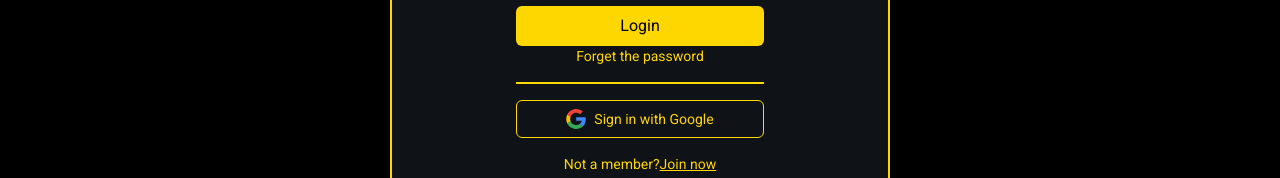
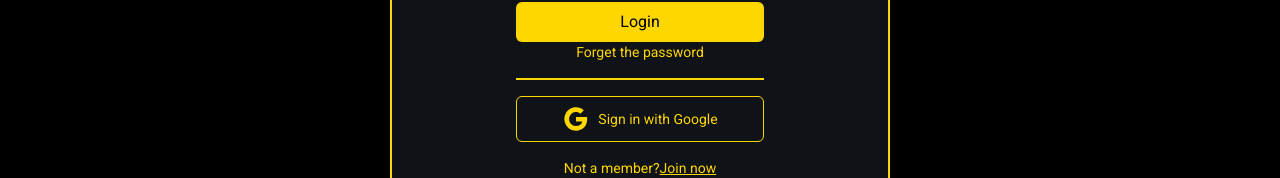
Before and after one commit to sam9525/pokemon-tcg-pocket-data, a Next.js app: page /login in a window 1280 px wide. Shown: the part 522-700 px from the top of the page. Built offline with nearby package versions, Linux system fonts and the light colour scheme; no server answers.

Commit message:
Use another google svg

```diff
--- a/src/components/auth/LoginForm.tsx
+++ b/src/components/auth/LoginForm.tsx
@@ -1,6 +1,6 @@
 "use client";
 
-import Image from "next/image";
+import GoogleIcon from "@/components/icons/google";
 import Link from "next/link";
 import { signIn } from "next-auth/react";
 import { useState } from "react";
@@ -112,7 +112,9 @@ export default function LoginForm() {
       </Link>
       <hr className="text-primary w-62 border-primary border-1 my-4"></hr>
       <button type="button" onClick={handleGoogleSignIn}>
-        <Image src="/google-icon.svg" alt="Google" width={20} height={20} />
+        <div className="w-7 h-7">
+          <GoogleIcon />
+        </div>
         {currentLanguageLookup.LOGIN.loginWithGoogle}
       </button>
       <label htmlFor="" className="text-sm my-4">
--- a/src/components/auth/RegisterForm.tsx
+++ b/src/components/auth/RegisterForm.tsx
@@ -1,11 +1,11 @@
 "use client";
 
 import { signIn } from "next-auth/react";
-import Image from "next/image";
 import Link from "next/link";
 import { useState } from "react";
 import toast from "react-hot-toast";
 import { useLanguage } from "@/components/provider/LanguageProvider";
+import GoogleIcon from "../icons/google";
 
 export default function RegisterForm() {
   const [name, setName] = useState("");
@@ -124,7 +124,9 @@ export default function RegisterForm() {
         onClick={() => signIn("google", { callbackUrl: "/" })}
         disabled={creatingUser}
       >
-        <Image src="/google-icon.svg" alt="Google" width={20} height={20} />
+        <div className="w-7 h-7">
+          <GoogleIcon />
+        </div>
         {currentLanguageLookup.LOGIN.loginWithGoogle}
       </button>
       <label htmlFor="" className="text-sm my-4">
--- /dev/null
+++ b/src/components/icons/google.tsx
@@ -0,0 +1,11 @@
+export default function GoogleIcon() {
+  return (
+    <svg
+      xmlns="http://www.w3.org/2000/svg"
+      viewBox="0 0 24 24"
+      fill="currentColor"
+    >
+      <path d="M3.06364 7.50914C4.70909 4.24092 8.09084 2 12 2C14.6954 2 16.959 2.99095 18.6909 4.60455L15.8227 7.47274C14.7864 6.48185 13.4681 5.97727 12 5.97727C9.39542 5.97727 7.19084 7.73637 6.40455 10.1C6.2045 10.7 6.09086 11.3409 6.09086 12C6.09086 12.6591 6.2045 13.3 6.40455 13.9C7.19084 16.2636 9.39542 18.0227 12 18.0227C13.3454 18.0227 14.4909 17.6682 15.3864 17.0682C16.4454 16.3591 17.15 15.3 17.3818 14.05H12V10.1818H21.4181C21.5364 10.8363 21.6 11.5182 21.6 12.2273C21.6 15.2727 20.5091 17.8363 18.6181 19.5773C16.9636 21.1046 14.7 22 12 22C8.09084 22 4.70909 19.7591 3.06364 16.4909C2.38638 15.1409 2 13.6136 2 12C2 10.3864 2.38638 8.85911 3.06364 7.50914Z"></path>
+    </svg>
+  );
+}
```
Also changed, not shown: public/google-icon.svg (deleted).
